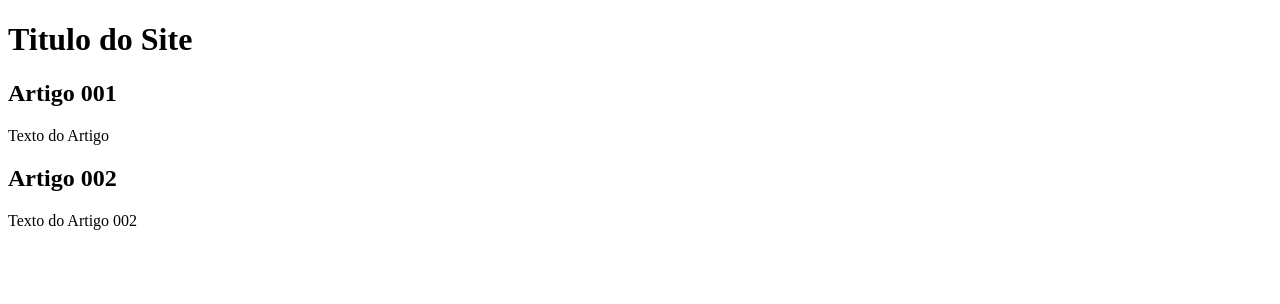
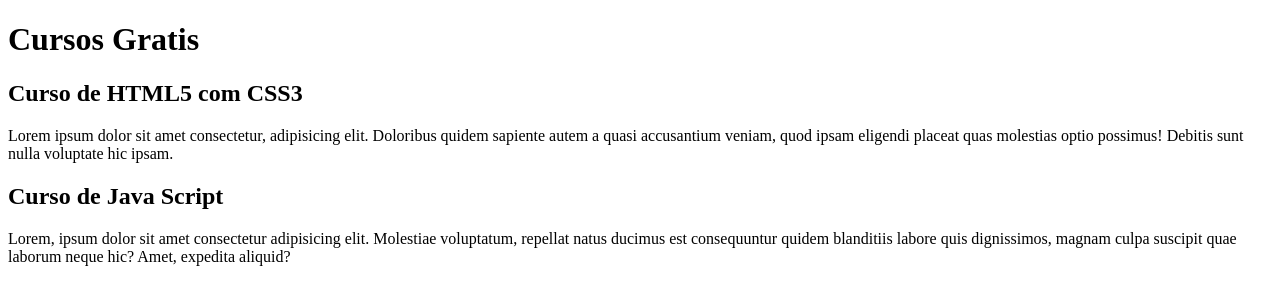
Before and after one commit to GeovaniBorges/projeto-site, a plain HTML site: page index.html in a window 1280 px wide. Drawn offline with Linux system fonts and the light colour scheme.

Commit message:
Comecei a escrever o conteudo

```diff
--- a/index.html
+++ b/index.html
@@ -8,15 +8,15 @@
 <body>
     <main>
         <header>
-            <h1>Titulo do Site</h1>
+            <h1>Cursos Gratis</h1>
         </header>
         <article>
-            <h2>Artigo 001</h2>
-            <p>Texto do Artigo</p>
+            <h2>Curso de HTML5 com CSS3</h2>
+            <p>Lorem ipsum dolor sit amet consectetur, adipisicing elit. Doloribus quidem sapiente autem a quasi accusantium veniam, quod ipsam eligendi placeat quas molestias optio possimus! Debitis sunt nulla voluptate hic ipsam.</p>
         </article>
         <article>
-            <h2>Artigo 002</h2>
-            <p>Texto do Artigo 002</p>
+            <h2>Curso de Java Script</h2>
+            <p>Lorem, ipsum dolor sit amet consectetur adipisicing elit. Molestiae voluptatum, repellat natus ducimus est consequuntur quidem blanditiis labore quis dignissimos, magnam culpa suscipit quae laborum neque hic? Amet, expedita aliquid?</p>
         </article>
     </main>
 
```
